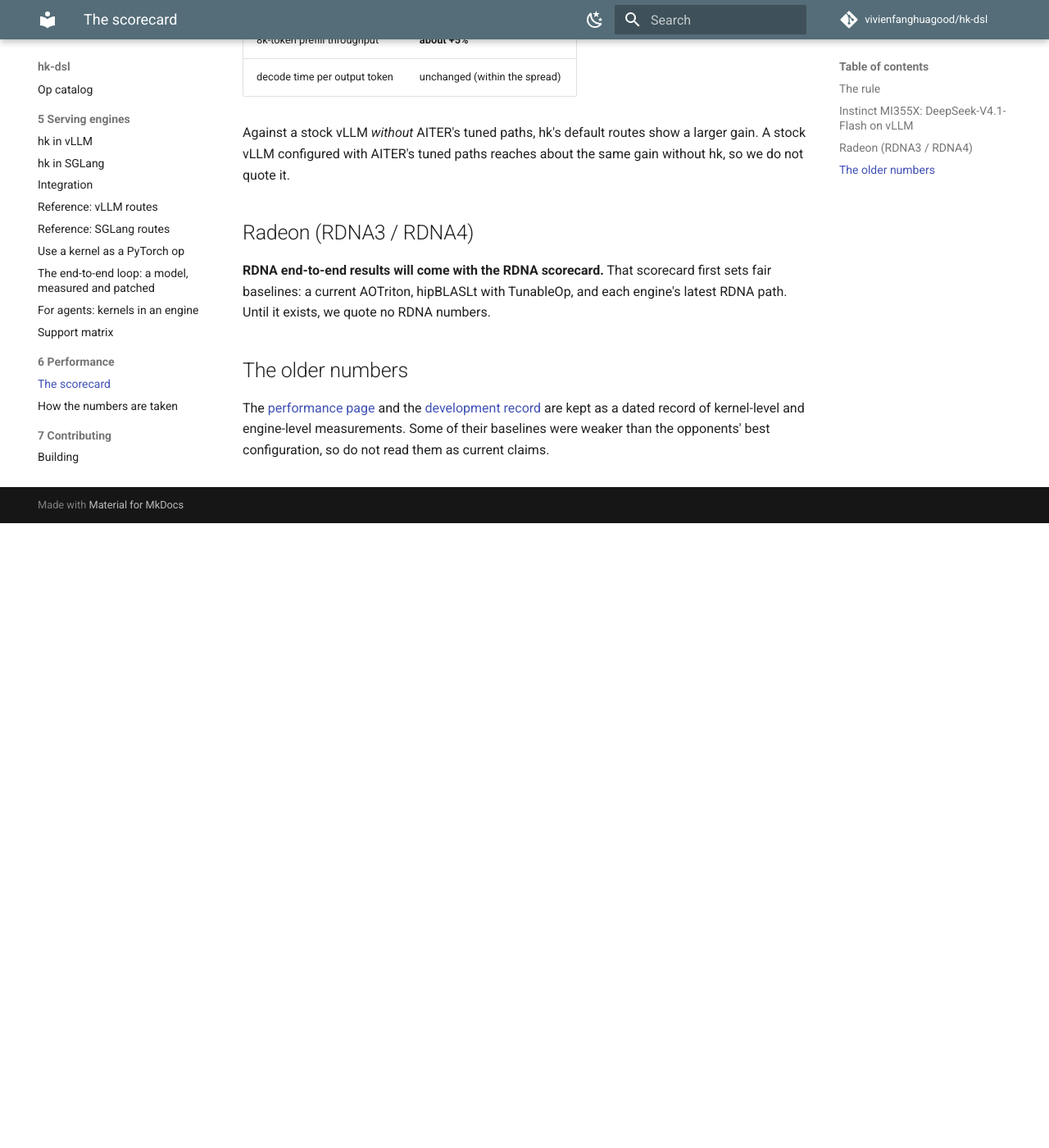
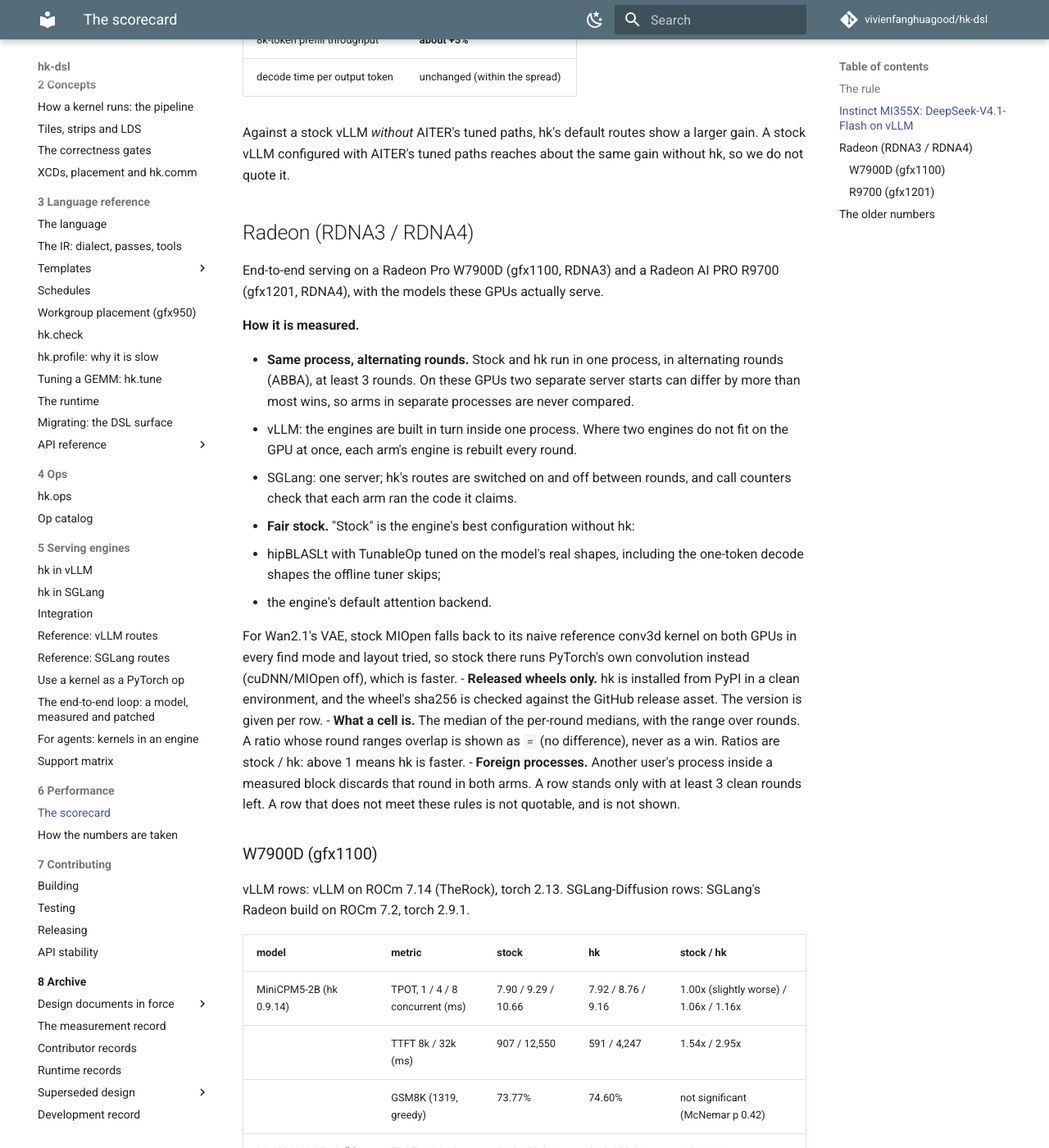
Before and after one commit to vivienfanghuagood/hk-dsl, an MkDocs documentation site: the page built from docs/performance/scorecard.md, in a window 1280 px wide and 1400 px high, scrolled down 762 px. Shown: the whole window at 82% size. Built offline with MkDocs 1.6.1 and Material for MkDocs 9.7.7, drawn with Linux system fonts in a browser that asks for light colours; comment, search, counter and statistics services are not loaded; some of the changed text lies outside the part shown.

Commit message:
docs(scorecard): the Radeon section -- W7900D and R9700 end to end, same-process A/B against a fair stock
Ten rows measured on released wheels (0.9.14 / 0.9.16): W7900D MiniCPM5-2B, MiniCPM-V-4.7 1B and 35B (2 GPUs),
Wan2.1, Qwen-Image 2.1; R9700 Qwen3.8-27B GPTQ and AWQ (Quark W4A16), Wan2.1, Qwen-Image 2.1. The method
summary (same process, ABBA, >= 3 rounds, TunableOp-tuned stock incl. M=1, Wan's tuned stock without MIOpen's naive
conv3d), cells as medians with round ranges and `=` where ranges overlap, the foreign-process rule, the quality
lines, and why R9700 single-request TPOT is not quoted.

Co-Authored-By: Claude <noreply@anthropic.com>

```diff
--- a/docs/performance/scorecard.md
+++ b/docs/performance/scorecard.md
@@ -1,8 +1,8 @@
 # The scorecard: the only performance numbers we quote
 
-> **Placeholder.** This page will hold the full scorecard: the method, the
-> software stack and image, every arm and the latest table. Until then it
-> states the one result we quote and where the rest of the numbers stand.
+> **In progress.** The Radeon section is complete. The MI355X section still states one result while its
+> end-to-end table is re-run; it will then carry the method, the software stack and image, every arm and the
+> latest table, as the Radeon section does.
 
 ## The rule
 
@@ -31,9 +31,74 @@ the same gain without hk, so we do not quote it.
 
 ## Radeon (RDNA3 / RDNA4)
 
-**RDNA end-to-end results will come with the RDNA scorecard.** That scorecard
-first sets fair baselines: a current AOTriton, hipBLASLt with TunableOp, and
-each engine's latest RDNA path. Until it exists, we quote no RDNA numbers.
+End-to-end serving on a Radeon Pro W7900D (gfx1100, RDNA3) and a Radeon AI PRO R9700 (gfx1201, RDNA4), with the
+models these GPUs actually serve.
+
+**How it is measured.**
+
+- **Same process, alternating rounds.** Stock and hk run in one process, in alternating rounds (ABBA), at least 3
+  rounds. On these GPUs two separate server starts can differ by more than most wins, so arms in separate processes
+  are never compared.
+  - vLLM: the engines are built in turn inside one process. Where two engines do not fit on the GPU at once, each
+    arm's engine is rebuilt every round.
+  - SGLang: one server; hk's routes are switched on and off between rounds, and call counters check that each arm ran
+    the code it claims.
+- **Fair stock.** "Stock" is the engine's best configuration without hk:
+  - hipBLASLt with TunableOp tuned on the model's real shapes, including the one-token decode shapes the offline tuner
+    skips;
+  - the engine's default attention backend.
+
+  For Wan2.1's VAE, stock MIOpen falls back to its naive reference conv3d kernel on both GPUs in every find mode and
+  layout tried, so stock there runs PyTorch's own convolution instead (cuDNN/MIOpen off), which is faster.
+- **Released wheels only.** hk is installed from PyPI in a clean environment, and the wheel's sha256 is checked
+  against the GitHub release asset. The version is given per row.
+- **What a cell is.** The median of the per-round medians, with the range over rounds. A ratio whose round ranges
+  overlap is shown as `=` (no difference), never as a win. Ratios are stock / hk: above 1 means hk is faster.
+- **Foreign processes.** Another user's process inside a measured block discards that round in both arms. A row
+  stands only with at least 3 clean rounds left. A row that does not meet these rules is not quotable, and is not shown.
+
+### W7900D (gfx1100)
+
+vLLM rows: vLLM on ROCm 7.14 (TheRock), torch 2.13. SGLang-Diffusion rows: SGLang's Radeon build on ROCm 7.2, torch 2.9.1.
+
+| model | metric | stock | hk | stock / hk |
+|---|---|---|---|---|
+| MiniCPM5-2B (hk 0.9.14) | TPOT, 1 / 4 / 8 concurrent (ms) | 7.90 / 9.29 / 10.66 | 7.92 / 8.76 / 9.16 | 1.00x (slightly worse) / 1.06x / 1.16x |
+| | TTFT 8k / 32k (ms) | 907 / 12,550 | 591 / 4,247 | 1.54x / 2.95x |
+| | GSM8K (1319, greedy) | 73.77% | 74.60% | not significant (McNemar p 0.42) |
+| MiniCPM-V-4.7 1B (hk 0.9.14) | TPOT, 1 / 4 / 8 concurrent (ms) | 21.5 / 22.3 / 27.2 | 21.3 / 22.2 / 27.3 | 1.01x / = / = |
+| | TTFT 8k / 32k (ms) | 656 / 7,451 | 270 / 1,384 | 2.43x / 5.38x |
+| | GSM8K | 81.50% | 80.89% | not significant (p 0.42) |
+| MiniCPM-V-4.7 35B-A3B, 2 GPUs (hk 0.9.14) | TPOT, 1 / 4 / 8 concurrent (ms) | 61.8 / 63.1 / 73.3 | 61.2 / 62.0 / 64.5 | = / = / 1.14x |
+| | TTFT 8k / 32k (ms) | 2,277 / 18,070 | 1,575 / 6,957 | 1.45x / 2.60x |
+| | GSM8K | 95.22% | 95.83% | not significant (p 0.08); a second accuracy run is planned |
+| Wan2.1-T2V-1.3B, 832x480x81, 20 steps (hk 0.9.14) | seconds per video | 496.7 (496.5-497.5) | 187.1 (187.1-187.6) | 2.66x |
+| Qwen-Image 2.1, 1024x1024, 30 steps (hk 0.9.14) | seconds per image | 42.0 | 26.2 | 1.60x |
+
+Quality: Wan2.1, hk's video is 34.6-34.8 dB from stock's, the same as stock against itself across runs (34.6-34.8 dB). Qwen-Image 2.1,
+hk's image is 42.8 dB from stock's.
+
+### R9700 (gfx1201)
+
+vLLM rows: vLLM on ROCm 7.14 (TheRock), torch 2.13. SGLang-Diffusion rows: upstream SGLang 0.5.23 on ROCm 7.2.3, torch 2.10.
+
+| model | metric | stock | hk | stock / hk |
+|---|---|---|---|---|
+| Qwen3.8-27B GPTQ int4 (hk 0.9.16) | TPOT, 4 / 8 concurrent (ms) | 51.5 / 109.1 | 33.8 / 37.2 | 1.52x / 2.93x |
+| | TTFT 512 / 2k tokens (ms) | 375 / 1,507 | 284 / 1,165 | 1.32x / 1.29x |
+| Qwen3.8-27B AWQ int4 (AMD Quark W4A16) (hk 0.9.16) | TPOT, 4 / 8 concurrent (ms) | 37.8 / 61.9 | 32.4 / 34.4 | 1.17x / 1.80x |
+| | TTFT 512 / 2k tokens (ms) | 333 / 1,401 | 274 / 1,122 | 1.22x / 1.25x |
+| Wan2.1-T2V-1.3B, 832x480x81, 20 steps (hk 0.9.14) | seconds per video | 283.6 (282.0-295.1) | 178.0 (177.4-190.0) | 1.59x |
+| Qwen-Image 2.1, 1024x1024, 30 steps (hk 0.9.14) | seconds per image | 27.4 (27.3-28.1) | 25.1 (25.0-25.1) | 1.09x |
+
+- **Single-request TPOT on R9700 is not quoted.** It is bimodal per engine build in both arms (about 29 ms or 37 ms,
+  depending on the build, not on hk); within a state hk and stock are equal (1.00x).
+- **One GPTQ round was discarded.** Another user's process ran inside its stock block; the row uses the other 5 of 6
+  rounds.
+- **Quality.**
+  - Wan2.1: hk's video is 28.8 dB from stock's. Against an fp32 reference it is 24.7 dB, stock's 26.3 dB. The
+    difference comes from hk's attention route (`sgld_attn`); hk's VAE route alone matches stock (26.25 dB).
+  - Qwen-Image 2.1: hk's image is 41.4 dB from stock's.
 
 ## The older numbers
 
```
